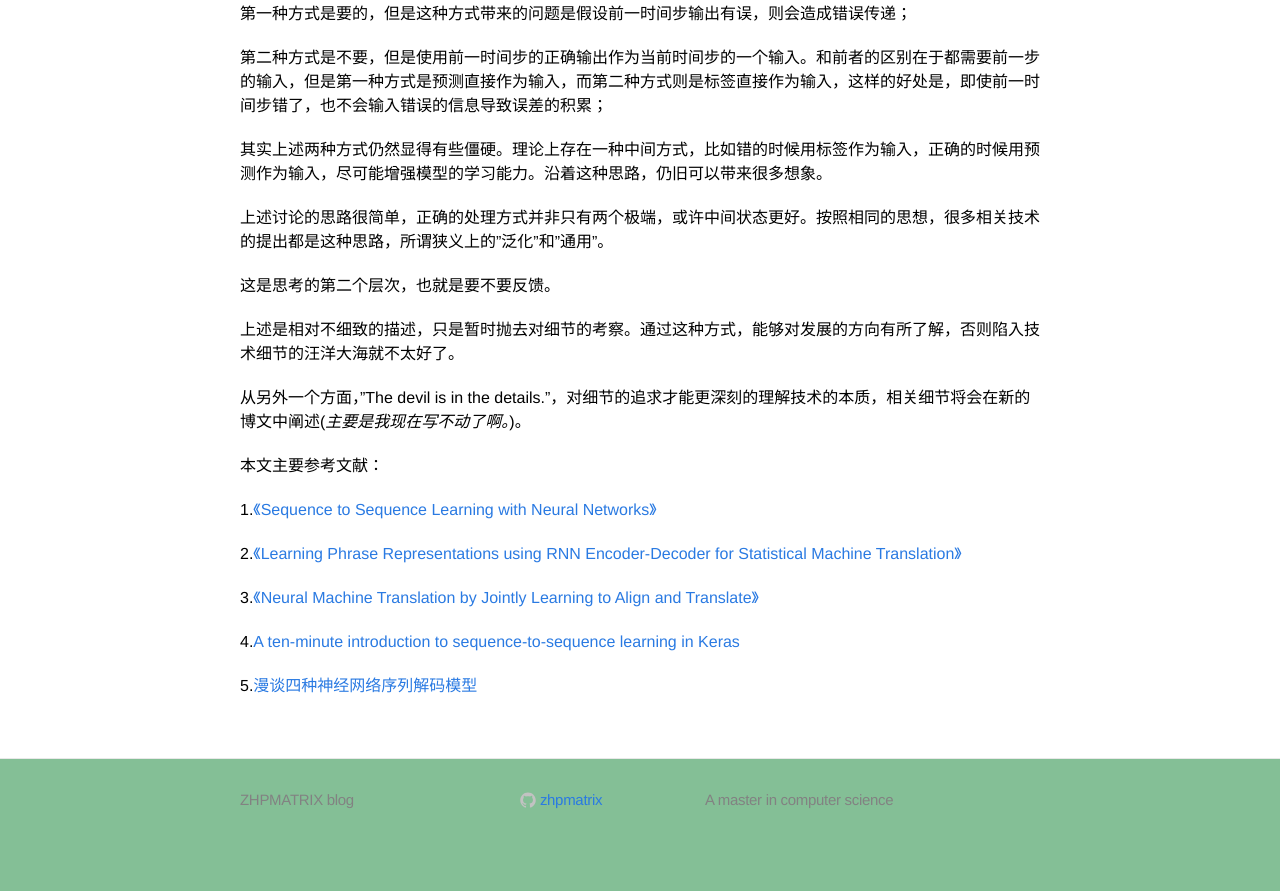
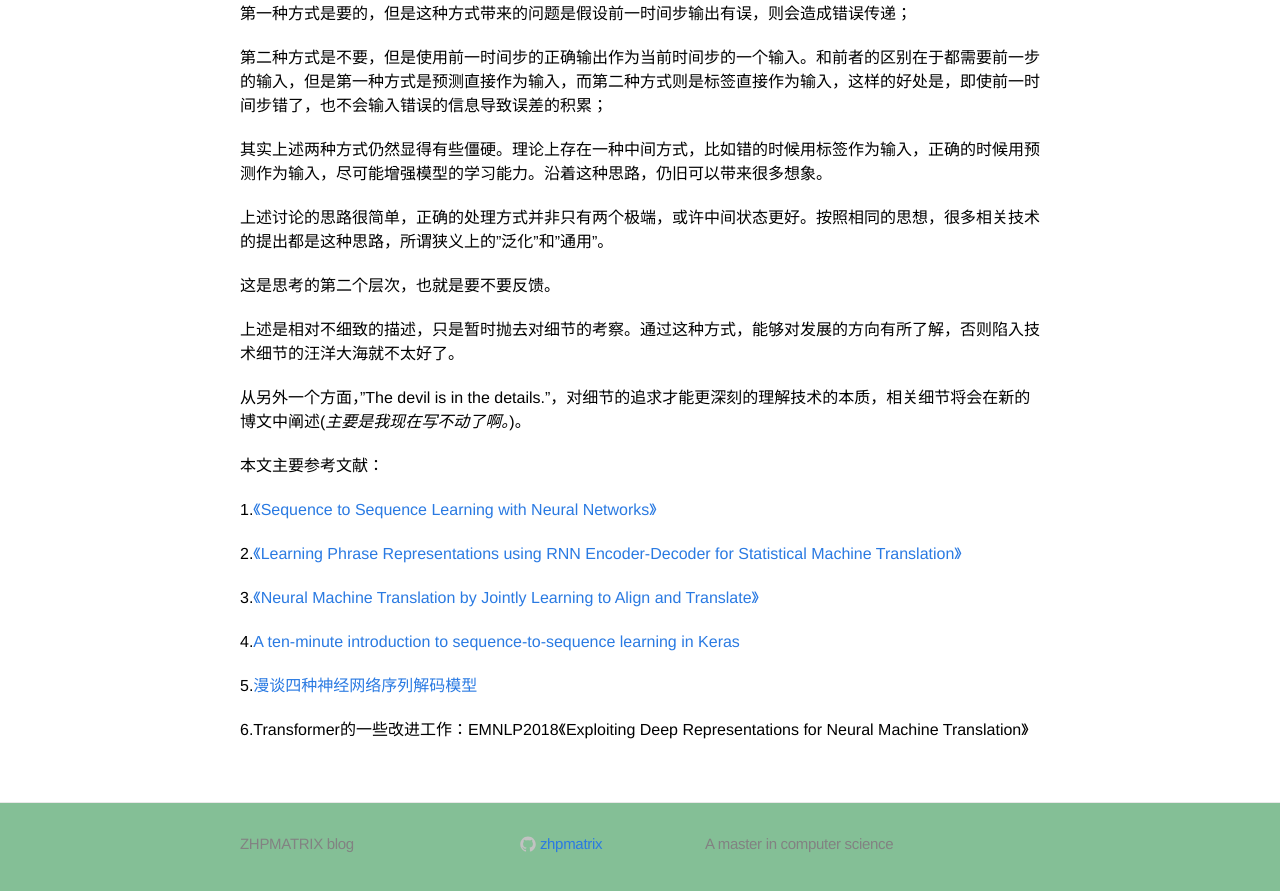
Before and after one commit to zhpmatrix/zhpmatrix.github.io, a Jekyll site: the page built from _posts/2019-01-28-NLP-rethingking-seq2seq.md, in a window 1280 px wide and 900 px high, scrolled down 2594 px. Shown: the top 891 px of the window. Built offline with Jekyll 4.4.1, drawn with Linux system fonts in a browser that asks for light colours; comment, search, counter and statistics services are not loaded; before the commit the page ends 3450 px from its top, so only the background shows below that.

Commit message:
add new ref about new ideas about Transformer from Tencent in EMNLP2018

```diff
--- a/_posts/2019-01-28-NLP-rethingking-seq2seq.md
+++ b/_posts/2019-01-28-NLP-rethingking-seq2seq.md
@@ -109,3 +109,5 @@ encoder以seq2seq中的老大爷RNN/LSTM/BiLSTM为例，也就是方案3。为
 4.[A ten-minute introduction to sequence-to-sequence learning in Keras](https://blog.keras.io/a-ten-minute-introduction-to-sequence-to-sequence-learning-in-keras.html)
 
 5.[漫谈四种神经网络序列解码模型](http://jacoxu.com/encoder_decoder/)
+
+6.Transformer的一些改进工作：EMNLP2018《Exploiting Deep Representations for Neural Machine Translation》
```
